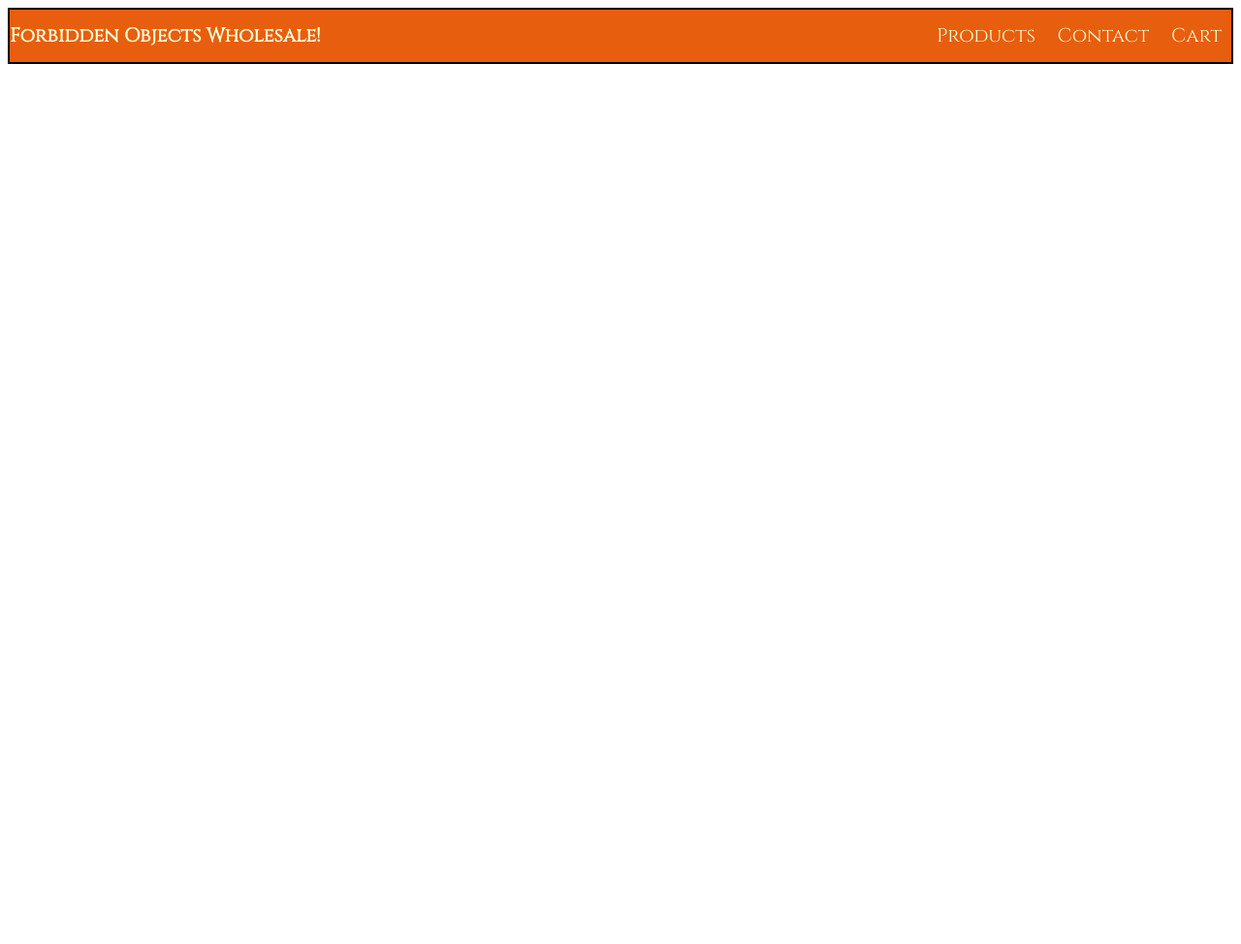
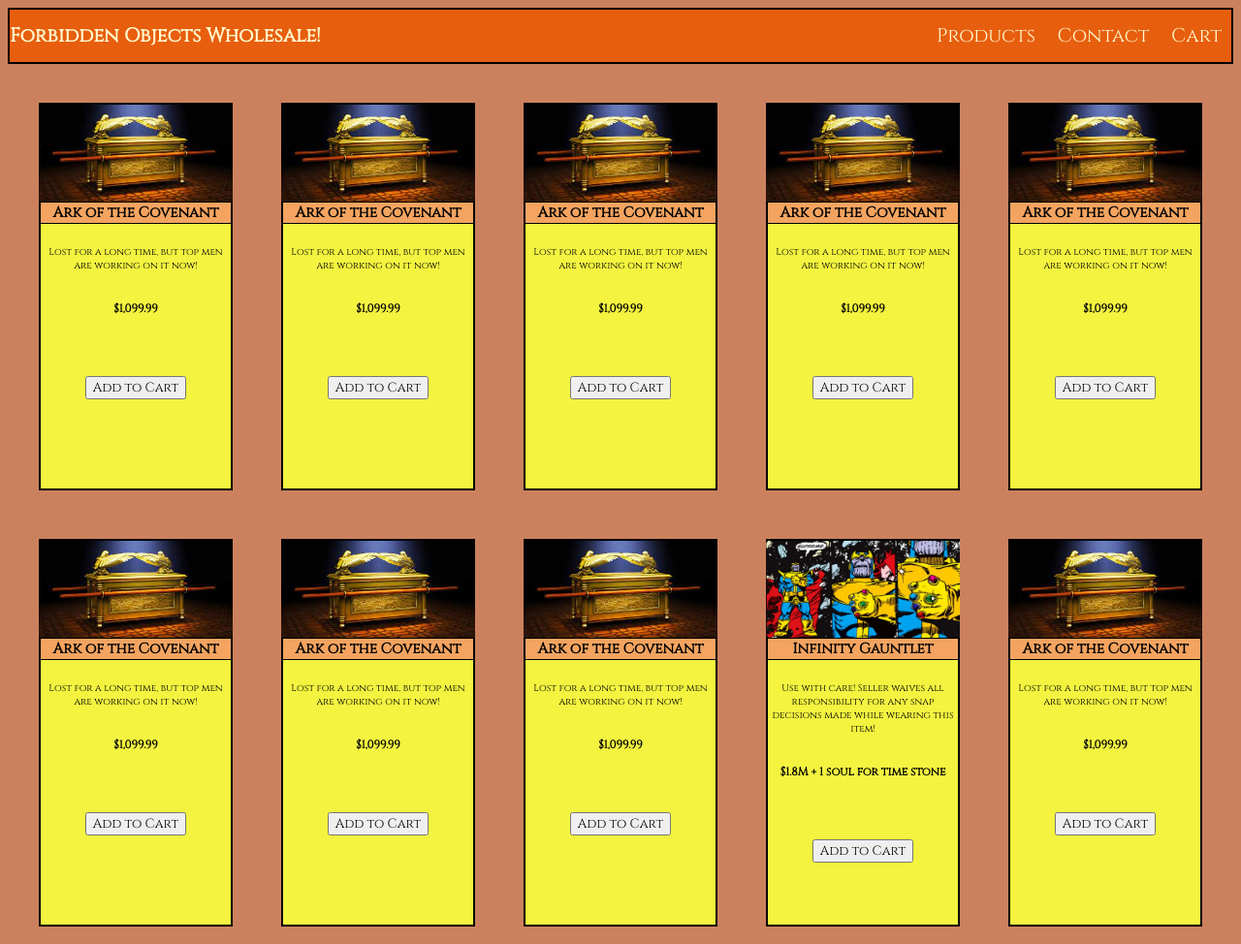
Before and after one commit to GiantRobot76/eCommerceFrontEnd, a plain HTML site: page index.html in a window 1280 px wide. Shown: the top 974 px of the page at 97% size. Before the commit the page ends 800 px from the top, so only its background shows below. Drawn offline with Linux system fonts and the light colour scheme.

Commit message:
added basic card structure

```diff
--- a/index.html
+++ b/index.html
@@ -22,5 +22,133 @@
         <a href="#">Cart</a>
       </nav>
     </header>
+    <section class = "container">
+        <div class="column">
+            <div class = "card">
+                <img src="images/Ark.jpg" alt="Ark of the Covenant">
+                <h2 class="card-header">Ark of the Covenant</h2>
+                <div class = "body">
+                    <p>Lost for a long time, but top men are working on it now!</p>
+                </div>
+                <h3 class ="price">$1,099.99</h3>
+<button>Add to Cart</button>
+            </div>
+        </div>
+        <div class="column">
+            <div class = "card">
+                <img src="images/Ark.jpg" alt="Ark of the Covenant">
+                <h2 class="card-header">Ark of the Covenant</h2>
+                <div class = "body">
+                    <p>Lost for a long time, but top men are working on it now!</p>
+                </div>
+                <h3 class ="price">$1,099.99</h3>
+<button>Add to Cart</button>
+            </div>
+        </div>
+        <div class="column">
+            <div class = "card">
+                <img src="images/Ark.jpg" alt="Ark of the Covenant">
+                <h2 class="card-header">Ark of the Covenant</h2>
+                <div class = "body">
+                    <p>Lost for a long time, but top men are working on it now!</p>
+                </div>
+                <h3 class ="price">$1,099.99</h3>
+<button>Add to Cart</button>
+            </div>
+        </div>
+        <div class="column">
+            <div class = "card">
+                <img src="images/Ark.jpg" alt="Ark of the Covenant">
+                <h2 class="card-header">Ark of the Covenant</h2>
+                <div class = "body">
+                    <p>Lost for a long time, but top men are working on it now!</p>
+                </div>
+                <h3 class ="price">$1,099.99</h3>
+<button>Add to Cart</button>
+            </div>
+        </div>
+        <div class="column">
+            <div class = "card">
+                <img src="images/Ark.jpg" alt="Ark of the Covenant">
+                <h2 class="card-header">Ark of the Covenant</h2>
+                <div class = "body">
+                    <p>Lost for a long time, but top men are working on it now!</p>
+                </div>
+                <h3 class ="price">$1,099.99</h3>
+<button>Add to Cart</button>
+            </div>
+        </div>
+        <div class="column">
+            <div class = "card">
+                <img src="images/Ark.jpg" alt="Ark of the Covenant">
+                <h2 class="card-header">Ark of the Covenant</h2>
+                <div class = "body">
+                    <p>Lost for a long time, but top men are working on it now!</p>
+                </div>
+                <h3 class ="price">$1,099.99</h3>
+<button>Add to Cart</button>
+            </div>
+        </div>
+        <div class="column">
+            <div class = "card">
+                <img src="images/Ark.jpg" alt="Ark of the Covenant">
+                <h2 class="card-header">Ark of the Covenant</h2>
+                <div class = "body">
+                    <p>Lost for a long time, but top men are working on it now!</p>
+                </div>
+                <h3 class ="price">$1,099.99</h3>
+<button>Add to Cart</button>
+            </div>
+        </div>
+        <div class="column">
+            <div class = "card">
+                <img src="images/Ark.jpg" alt="Ark of the Covenant">
+                <h2 class="card-header">Ark of the Covenant</h2>
+                <div class = "body">
+                    <p>Lost for a long time, but top men are working on it now!</p>
+                </div>
+                <h3 class ="price">$1,099.99</h3>
+<button>Add to Cart</button>
+            </div>
+        </div>
+        <div class="column">
+            <div class = "card">
+                <img src="./images/thanos-infinity-gauntlet-supreme.jpg" alt="infinity gaulntlet">
+                <h2 class="card-header">Infinity Gauntlet</h2>
+                <div class = "body">
+                    <p>Use with care! Seller waives all responsibility for any snap decisions made while wearing this item!</p>
+                </div>
+                <h3 class ="price">$1.8M + 1 soul for time stone</h3>
+<button>Add to Cart</button>
+            </div>
+        </div>
+        <div class="column">
+            <div class = "card">
+                <img src="images/Ark.jpg" alt="Ark of the Covenant">
+                <h2 class="card-header">Ark of the Covenant</h2>
+                <div class = "body">
+                    <p>Lost for a long time, but top men are working on it now!</p>
+                </div>
+                <h3 class ="price">$1,099.99</h3>
+<button>Add to Cart</button>
+            </div>
+        </div>
+        <div class="column">
+            <div class = "card">
+                <img src="images/Ark.jpg" alt="Ark of the Covenant">
+                <h2 class="card-header">Ark of the Covenant</h2>
+                <div class = "body">
+                    <p>Lost for a long time, but top men are working on it now!</p>
+                </div>
+                <h3 class ="price">$1,099.99</h3>
+<button>Add to Cart</button>
+            </div>
+        </div>
+
+
+
+    </section>
+
+    </div>
   </body>
 </html>
--- a/style.css
+++ b/style.css
@@ -1,10 +1,15 @@
 * {
   font-family: "Cinzel", serif;
+  box-sizing: border-box;
 }
 
 /* set up for rem use in itme sizing (factor of 10) */
 html {
   font-size: 62.5%;
+}
+
+body {
+  background-color: rgb(204, 129, 94);
 }
 
 header {
@@ -16,12 +21,59 @@ header {
   justify-content: space-between;
 }
 
-nav {
-}
-
 nav a {
   font-size: 2rem;
   text-decoration: none;
   color: lemonchiffon;
   margin: 1rem;
 }
+
+section {
+  margin: 0 auto;
+  max-width: 100%;
+}
+
+.container {
+  display: flex;
+  justify-content: center;
+  flex-wrap: wrap;
+  margin-top: 1.5rem;
+}
+
+.column {
+  margin: 1rem;
+  text-align: center;
+}
+.card {
+  display: flex;
+  flex-direction: column;
+  align-items: center;
+  height: 40rem;
+  width: 20rem;
+  border: black solid 2px;
+  background-color: rgb(243, 243, 64);
+  margin: 1.5rem;
+}
+
+img {
+  width: 200px;
+  height: 100px;
+}
+
+.card h2 {
+  font-weight: bolder;
+  background-color: sandybrown;
+  width: 100%;
+  margin-top: 0;
+  border-top: black solid 1px;
+  border-bottom: black solid 1px;
+}
+
+.card h3 {
+  font-weight: bolder;
+  margin-top: 2rem;
+}
+
+button {
+  margin-top: 5rem;
+}
```
Also changed, not shown: images/Ark.jpg (added), images/alien.jpg (added), images/thanos-infinity-gauntlet-supreme.jpg (added).
